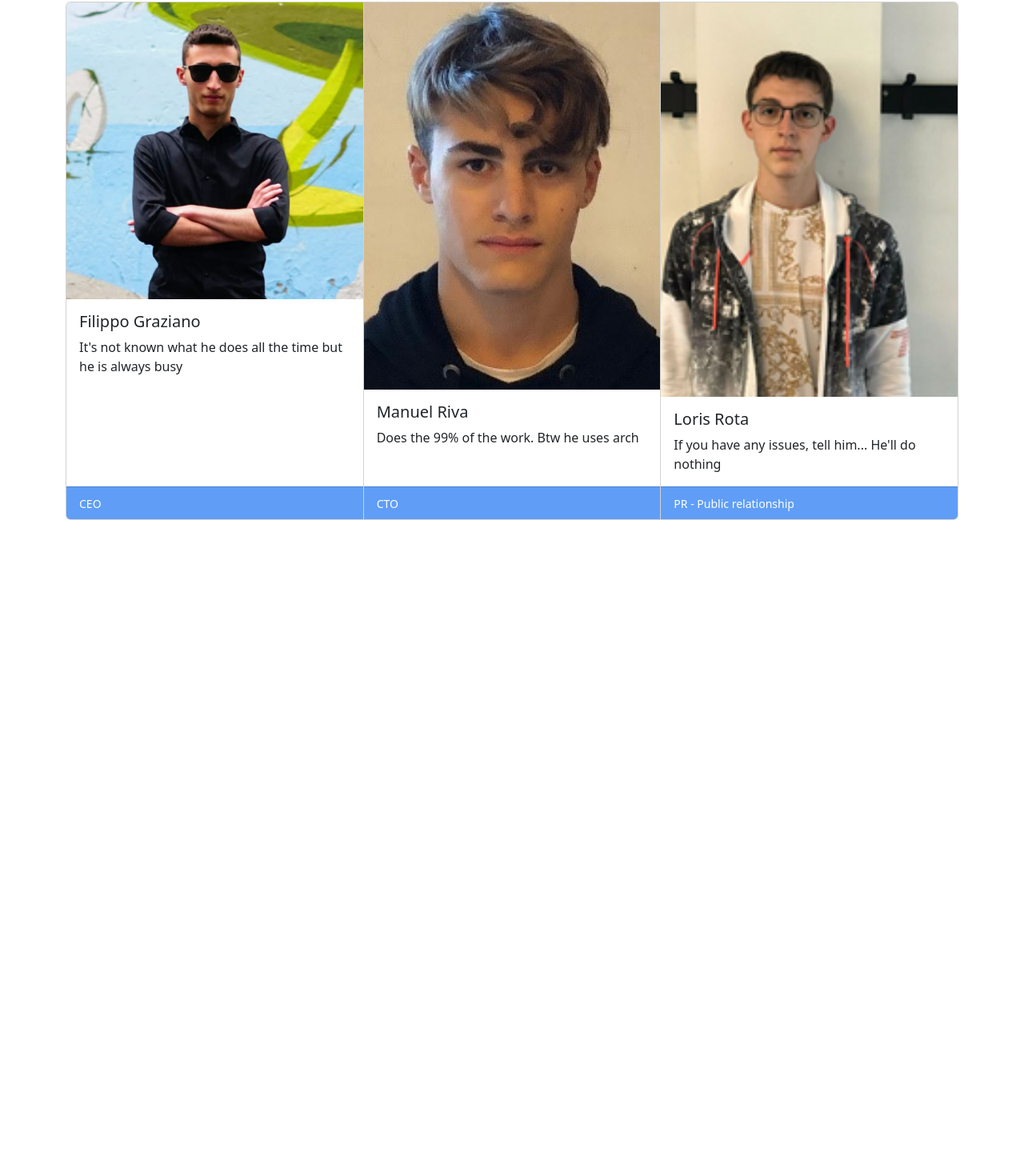
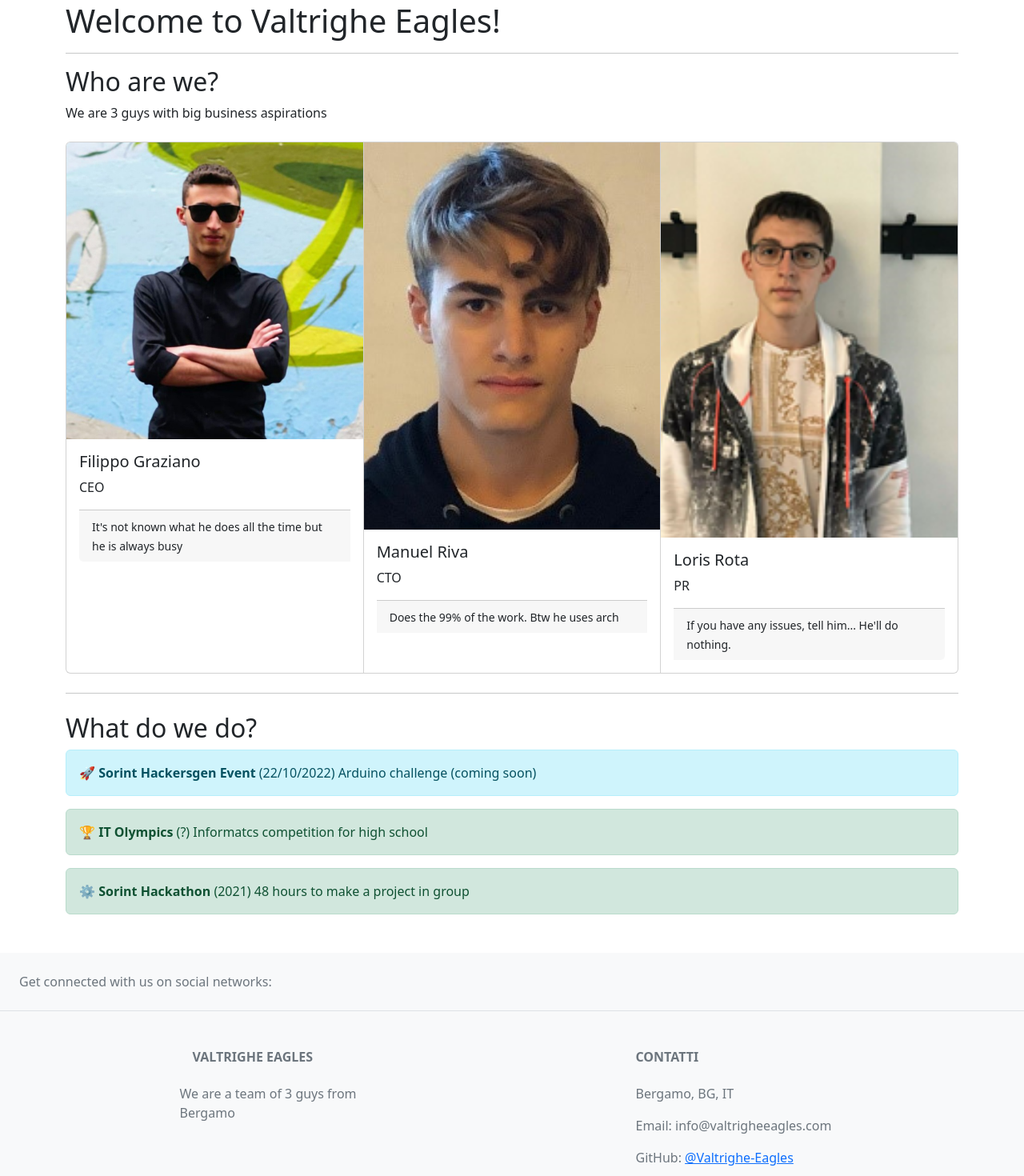
Before and after one commit to Valtrighe-Eagles/website, a React (Create React App) app: page / in a window 1280 px wide. Shown: the part 102-1572 px from the top of the page at 80% size. Before the commit the page ends 800 px from the top, so only its background shows below. Built offline with nearby package versions, Linux system fonts and the light colour scheme.

Commit message:
🚀 Things added

```diff
--- a/src/App.js
+++ b/src/App.js
@@ -1,4 +1,4 @@
-import logo from './logo.svg';
+// import logo from './logo.svg';
 import './App.css';
 
 import 'bootstrap/dist/css/bootstrap.css';
@@ -14,39 +14,105 @@ function App() {
     <div className="App">
       <Navbar />
       <div className="container my-5">
-        <div class="card-group">
+        <h1>Welcome to Valtrighe Eagles!</h1><hr />
+        <h2>Who are we?</h2>
+        We are 3 guys with big business aspirations
+        <div class="card-group my-4">
           <div class="card">
-            <img class="card-img-top" src={ graziano } alt="Filippo Graziano" />
+            <img class="card-img-top" src={ graziano } alt="" />
             <div class="card-body">
               <h5 class="card-title">Filippo Graziano</h5>
-              <p class="card-text">It's not known what he does all the time but he is always busy</p>
-            </div>
-            <div class="card-footer" style={{ backgroundColor: "#5F9DF7" }}>
-              <small style={{ color: "white" }}>CEO</small>
+              <p class="card-text">CEO</p>
+              <div className="card-footer">
+                <small>It's not known what he does all the time but he is always busy</small>
+              </div>
             </div>
           </div>
           <div class="card">
-            <img class="card-img-top" src={ riva } alt="Manuel Riva" />
+            <img class="card-img-top" src={ riva } alt="" />
             <div class="card-body">
               <h5 class="card-title">Manuel Riva</h5>
-              <p class="card-text">Does the 99% of the work. Btw he uses arch</p>
-            </div>
-            <div class="card-footer" style={{ backgroundColor: "#5F9DF7" }}>
-              <small style={{ color: "white" }}>CTO</small>
+              <p class="card-text">CTO</p>
+              <div className="card-footer">
+                <small>Does the 99% of the work. Btw he uses arch</small>
+              </div>
             </div>
           </div>
           <div class="card">
-            <img class="card-img-top" src={ rota } alt="Loris Rota" />
+            <img class="card-img-top" src={ rota } alt="" />
             <div class="card-body">
               <h5 class="card-title">Loris Rota</h5>
-              <p class="card-text">If you have any issues, tell him... He'll do nothing</p>
-            </div>
-            <div class="card-footer" style={{ backgroundColor: "#5F9DF7" }}>
-              <small style={{ color: "white" }}>PR - Public relationship</small>
+              <p class="card-text">PR</p>
+              <div className="card-footer">
+                <small>If you have any issues, tell him... He'll do nothing.</small>
+              </div>
             </div>
           </div>
         </div>
+        <hr />
+        <div className="my-4">
+          <h2>What do we do?</h2>
+          <div class="alert alert-info" role="alert">
+            🚀 <b>Sorint Hackersgen Event</b> (22/10/2022) Arduino challenge (coming soon)
+          </div>
+          <div class="alert alert-success" role="alert">
+            🏆 <b>IT Olympics</b> (?) Informatcs competition for high school
+          </div>
+          <div class="alert alert-success" role="alert">
+            ⚙️ <b>Sorint Hackathon</b> (2021) 48 hours to make a project in group
+          </div>
+        </div>
+    </div>
+
+    <footer class="text-center text-lg-start bg-light text-muted">
+  <section class="d-flex justify-content-center justify-content-lg-between p-4 border-bottom">
+    <div class="me-5 d-none d-lg-block">
+      <span>Get connected with us on social networks:</span>
+    </div>
+    <div>
+      <a href="" class="me-4 text-reset">
+        <i class="fab fa-facebook-f"></i>
+      </a>
+      <a href="" class="me-4 text-reset">
+        <i class="fab fa-twitter"></i>
+      </a>
+      <a href="" class="me-4 text-reset">
+        <i class="fab fa-google"></i>
+      </a>
+      <a href="" class="me-4 text-reset">
+        <i class="fab fa-instagram"></i>
+      </a>
+      <a href="" class="me-4 text-reset">
+        <i class="fab fa-linkedin"></i>
+      </a>
+      <a href="" class="me-4 text-reset">
+        <i class="fab fa-github"></i>
+      </a>
+    </div>
+  </section>
+  <section class="">
+    <div class="container text-center text-md-start mt-5">
+      <div class="row mt-3">
+        <div class="col-md-3 col-lg-4 col-xl-3 mx-auto mb-4">
+          <h6 class="text-uppercase fw-bold mb-4">
+            <i class="fas fa-gem me-3"></i>Valtrighe Eagles
+          </h6>
+          <p>
+            We are a team of 3 guys from Bergamo
+          </p>
+        </div>
+        <div class="col-md-4 col-lg-3 col-xl-3 mx-auto mb-md-0 mb-4">
+          <h6 class="text-uppercase fw-bold mb-4">Contatti</h6>
+          <p>Bergamo, BG, IT</p>
+          <p>Email: info@valtrigheeagles.com</p>
+          <p>GitHub: <a href="https://www.github.com/Valtrighe-Eagles">@Valtrighe-Eagles</a></p>
+          <p></p>
+        </div>
       </div>
+    </div>
+  </section>
+</footer>
+
     </div>
   );
 }
--- a/src/components/Navbar.js
+++ b/src/components/Navbar.js
@@ -2,9 +2,9 @@ import '../App.css'
 
 function Navbar () {
     return (
-        <nav class="navbar navbar-dark" style={{ backgroundColor: "#1746A2" }}>
-        <a class="navbar-brand" href="#">
-            <img style={{ borderRadius: "8px", maginLeft: "8px", marginRight: "8px" }} src="https://avatars.githubusercontent.com/u/115826499?s=200&v=4" width="30" height="30" class="d-inline-block align-top" alt="" />
+        <nav class="navbar navbar-dark" style={{ backgroundColor: "#06283D" }}>
+        <a class="navbar-brand" href="App.js" style={{ paddingLeft: "15px" }}>
+            <img style={{ borderRadius: "8px", marginRight: "15px" }} src="https://avatars.githubusercontent.com/u/115826499?s=200&v=4" width="30" height="30" class="d-inline-block align-top" alt="" />
             Valtrighe Eagles
         </a>
         </nav>
```
